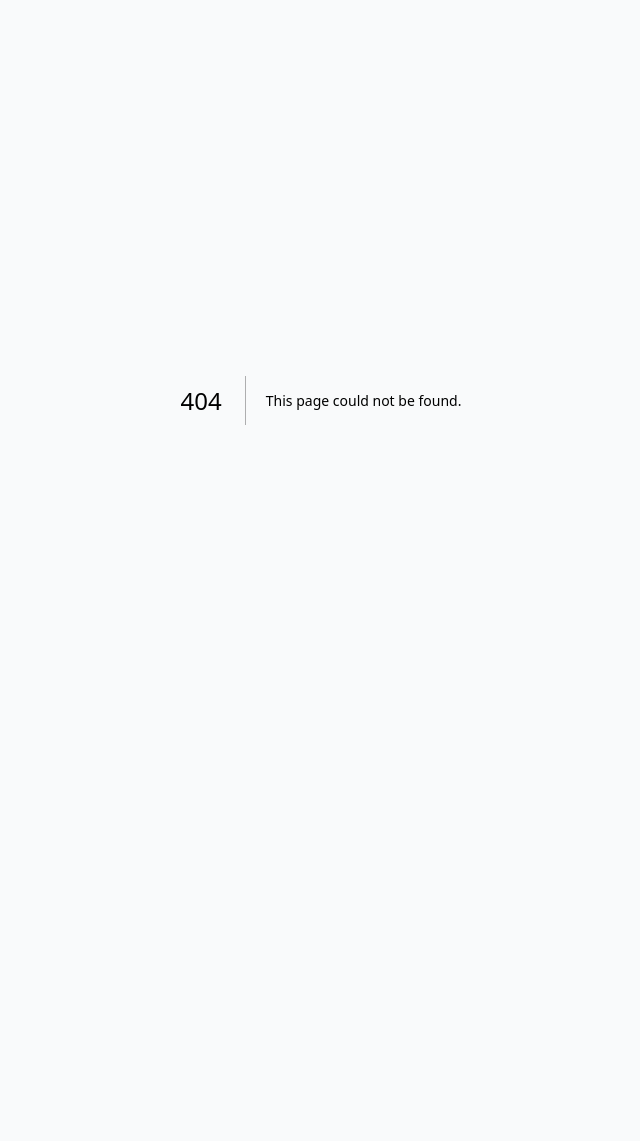
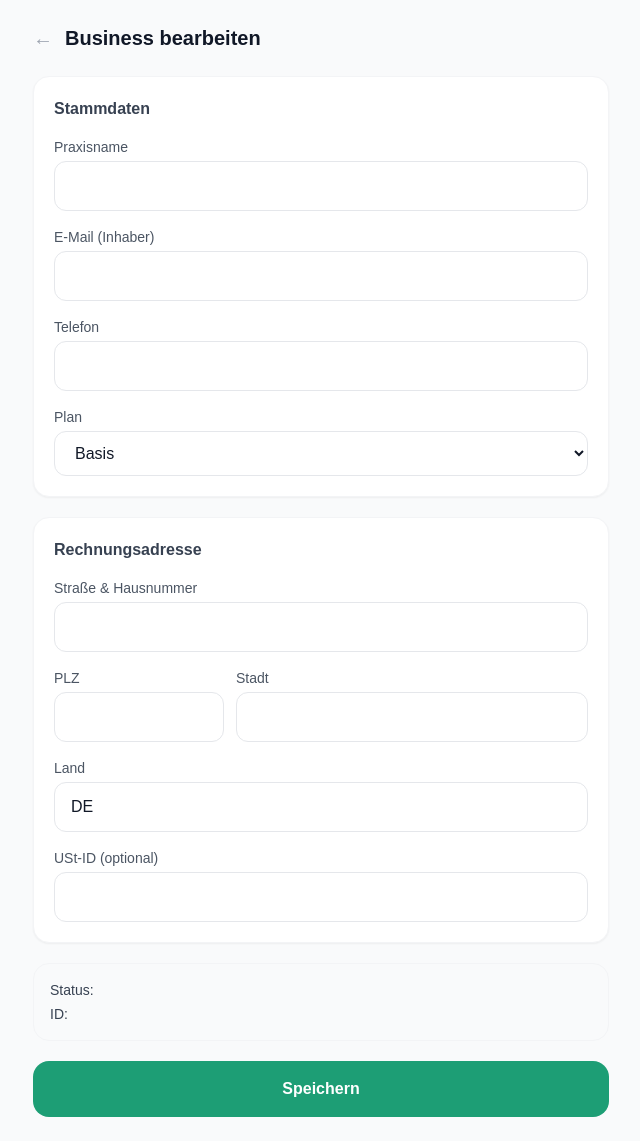
Before and after one commit to michadeag/no-show-killer, a Next.js app: page /admin/businesses/1 in a window 1280 px wide. Before the commit this address had no page. Shown: the whole page, without its empty margins (319-959 px from the left). Before the commit the page ends 800 px from the top, so only its background shows below. Built offline with nearby package versions, Linux system fonts and the light colour scheme; no server answers; the database is empty.

Commit message:
feat: admin business edit with address fields for invoice flow

```diff
--- /dev/null
+++ b/app/admin/businesses/[id]/page.tsx
@@ -0,0 +1,130 @@
+'use client'
+import { useEffect, useState } from 'react'
+import { useRouter, useParams } from 'next/navigation'
+
+type Business = {
+  id: string
+  name: string
+  owner_email: string
+  plan: string
+  address_street: string
+  address_zip: string
+  address_city: string
+  address_country: string
+  vat_number: string
+  phone: string
+  subscription_status: string
+}
+
+export default function AdminBusinessEditPage() {
+  const router = useRouter()
+  const params = useParams()
+  const id = params.id as string
+
+  const [form, setForm] = useState<Business | null>(null)
+  const [saving, setSaving] = useState(false)
+  const [saved, setSaved] = useState(false)
+
+  useEffect(() => {
+    fetch(`/api/admin/businesses/${id}`)
+      .then(r => r.json())
+      .then(data => setForm({
+        ...data,
+        address_street: data.address_street ?? '',
+        address_zip: data.address_zip ?? '',
+        address_city: data.address_city ?? '',
+        address_country: data.address_country ?? 'DE',
+        vat_number: data.vat_number ?? '',
+        phone: data.phone ?? '',
+      }))
+  }, [id])
+
+  async function handleSubmit(e: React.FormEvent) {
+    e.preventDefault()
+    setSaving(true)
+    await fetch(`/api/admin/businesses/${id}`, {
+      method: 'PATCH',
+      headers: { 'Content-Type': 'application/json' },
+      body: JSON.stringify(form),
+    })
+    setSaving(false)
+    setSaved(true)
+    setTimeout(() => setSaved(false), 3000)
+  }
+
+  function field(label: string, key: keyof Business, type = 'text') {
+    return (
+      <div>
+        <label className="block text-sm font-medium text-gray-600 mb-1">{label}</label>
+        <input
+          type={type}
+          value={(form as Record<string, string>)[key] ?? ''}
+          onChange={e => setForm(f => f ? { ...f, [key]: e.target.value } : f)}
+          className="w-full border border-gray-200 rounded-xl px-4 py-3 text-base text-gray-900 bg-white focus:outline-none focus:ring-2 focus:ring-[#1D9E75]"
+        />
+      </div>
+    )
+  }
+
+  if (!form) return <div className="min-h-screen flex items-center justify-center text-gray-400">Lädt...</div>
+
+  return (
+    <div className="min-h-screen bg-gray-50 p-6">
+      <div className="max-w-xl mx-auto space-y-6">
+        <div className="flex items-center gap-3">
+          <button onClick={() => router.push('/admin')} className="text-gray-400 hover:text-gray-700 text-xl">←</button>
+          <h1 className="text-xl font-bold text-gray-900">Business bearbeiten</h1>
+        </div>
+
+        {saved && (
+          <div className="bg-[#1D9E75] text-white px-4 py-3 rounded-xl font-medium">Gespeichert ✓</div>
+        )}
+
+        <form onSubmit={handleSubmit} className="space-y-5">
+          <div className="bg-white rounded-2xl border border-gray-100 shadow-sm p-5 space-y-4">
+            <h2 className="font-semibold text-gray-700">Stammdaten</h2>
+            {field('Praxisname', 'name')}
+            {field('E-Mail (Inhaber)', 'owner_email', 'email')}
+            {field('Telefon', 'phone', 'tel')}
+            <div>
+              <label className="block text-sm font-medium text-gray-600 mb-1">Plan</label>
+              <select
+                value={form.plan}
+                onChange={e => setForm(f => f ? { ...f, plan: e.target.value } : f)}
+                className="w-full border border-gray-200 rounded-xl px-4 py-3 text-base text-gray-900 bg-white focus:outline-none focus:ring-2 focus:ring-[#1D9E75]"
+              >
+                <option value="basis">Basis</option>
+                <option value="pro">Pro</option>
+                <option value="premium">Premium</option>
+              </select>
+            </div>
+          </div>
+
+          <div className="bg-white rounded-2xl border border-gray-100 shadow-sm p-5 space-y-4">
+            <h2 className="font-semibold text-gray-700">Rechnungsadresse</h2>
+            {field('Straße & Hausnummer', 'address_street')}
+            <div className="grid grid-cols-3 gap-3">
+              <div className="col-span-1">{field('PLZ', 'address_zip')}</div>
+              <div className="col-span-2">{field('Stadt', 'address_city')}</div>
+            </div>
+            {field('Land', 'address_country')}
+            {field('USt-ID (optional)', 'vat_number')}
+          </div>
+
+          <div className="bg-gray-50 rounded-2xl border border-gray-100 p-4 text-sm text-gray-500 space-y-1">
+            <p><span className="font-medium text-gray-700">Status:</span> {form.subscription_status}</p>
+            <p><span className="font-medium text-gray-700">ID:</span> {form.id}</p>
+          </div>
+
+          <button
+            type="submit"
+            disabled={saving}
+            className="w-full py-4 bg-[#1D9E75] text-white text-base font-bold rounded-2xl hover:bg-[#178a64] transition-colors disabled:opacity-50"
+          >
+            {saving ? 'Speichert...' : 'Speichern'}
+          </button>
+        </form>
+      </div>
+    </div>
+  )
+}
--- a/app/admin/page.tsx
+++ b/app/admin/page.tsx
@@ -2,6 +2,7 @@ import { getServerSession } from 'next-auth'
 import { authOptions } from '@/lib/auth'
 import { redirect } from 'next/navigation'
 import pool from '@/lib/db'
+import Link from 'next/link'
 
 export default async function AdminPage() {
   const session = await getServerSession(authOptions)
@@ -86,6 +87,7 @@ export default async function AdminPage() {
                   <th className="px-4 py-3 text-right">Termine</th>
                   <th className="px-4 py-3 text-right">Umsatz</th>
                   <th className="px-4 py-3 text-left">Dabei seit</th>
+                  <th className="px-4 py-3"></th>
                 </tr>
               </thead>
               <tbody className="divide-y divide-gray-50">
@@ -110,6 +112,14 @@ export default async function AdminPage() {
                     <td className="px-4 py-3 text-gray-400">
                       {new Date(b.created_at).toLocaleDateString('de-DE')}
                     </td>
+                    <td className="px-4 py-3">
+                      <Link
+                        href={`/admin/businesses/${b.id}`}
+                        className="text-xs px-3 py-1.5 rounded-lg bg-gray-100 text-gray-700 hover:bg-gray-200 font-medium"
+                      >
+                        Bearbeiten
+                      </Link>
+                    </td>
                   </tr>
                 ))}
               </tbody>
--- /dev/null
+++ b/app/api/admin/businesses/[id]/route.ts
@@ -0,0 +1,34 @@
+import { NextRequest, NextResponse } from 'next/server'
+import { getServerSession } from 'next-auth'
+import { authOptions } from '@/lib/auth'
+import pool from '@/lib/db'
+
+async function isAdmin() {
+  const session = await getServerSession(authOptions)
+  return session?.user?.email === process.env.ADMIN_EMAIL
+}
+
+export async function GET(_req: NextRequest, { params }: { params: { id: string } }) {
+  if (!await isAdmin()) return NextResponse.json({ error: 'Forbidden' }, { status: 403 })
+
+  const result = await pool.query('SELECT * FROM businesses WHERE id = $1', [params.id])
+  if (!result.rows[0]) return NextResponse.json({ error: 'Not found' }, { status: 404 })
+  return NextResponse.json(result.rows[0])
+}
+
+export async function PATCH(req: NextRequest, { params }: { params: { id: string } }) {
+  if (!await isAdmin()) return NextResponse.json({ error: 'Forbidden' }, { status: 403 })
+
+  const { name, owner_email, plan, address_street, address_zip, address_city, address_country, vat_number, phone } = await req.json()
+
+  await pool.query(
+    `UPDATE businesses SET
+      name = $1, owner_email = $2, plan = $3,
+      address_street = $4, address_zip = $5, address_city = $6,
+      address_country = $7, vat_number = $8, phone = $9
+     WHERE id = $10`,
+    [name, owner_email, plan, address_street, address_zip, address_city, address_country, vat_number, phone, params.id]
+  )
+
+  return NextResponse.json({ ok: true })
+}
```
